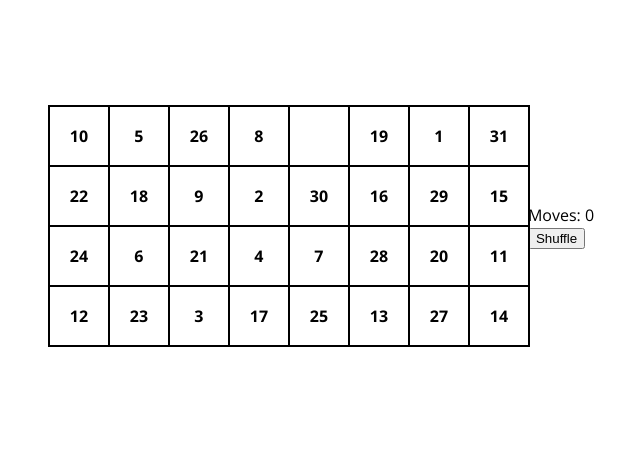
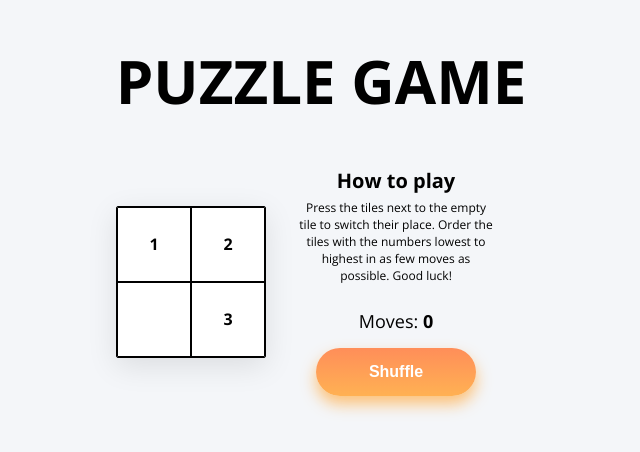
Before and after one commit to Hallonanton/react-puzzle, a Next.js app: page / in a window 1280 px wide. Shown: the part 182-634 px from the top of the page, without its empty margins (319-959 px from the left). Built offline with nearby package versions, Linux system fonts and the light colour scheme.

Commit message:
DEV: Styles and sucess popup

```diff
--- a/components/Controls.js
+++ b/components/Controls.js
@@ -5,16 +5,74 @@ import styled from '@emotion/styled'
   # Styles
 ==============================================================================*/
 
+const ControlWrapper = styled('div')`
+	display: flex;
+	flex-direction: column;
+	justify-content: center;
+	align-items: center;
+	width: 200px;
+	padding: 0px 30px;
+
+	.content {
+		margin-bottom: 25px;
+		text-align: center;
+
+		h2 {
+			font-size: 20px;
+			margin: 0px 0px 5px;
+		}
+
+		p {
+			margin: 0px;
+			font-size: 12px;
+		}
+	}
+
+	.moves {
+		font-size: 18px;
+		margin-bottom: 15px;
+
+		span {
+			font-weight: 700;
+		}
+	}
+`
+
+const Button = styled('button')`
+	width: 160px;
+	padding: 15px 25px;
+	border: 0px;
+	border-radius: 30px;
+	color: var(--btn-color);
+	background: var(--btn-bg);
+	box-shadow: 0 8px 15px #ffb253c7;
+	text-align: center;
+	font-weight: 700;
+	font-size: 16px;
+	cursor: pointer;
+	outline: none;
+	transition: all 250ms ease;
+
+	&:active {
+		transform: translateY(3px);
+		box-shadow: 0 4px 5px #ffb253c7;
+	}
+`
+
 
 /*==============================================================================
   # Component
 ==============================================================================*/
 
 const Controls = ({ moves, shuffle, buttonText }) => (
-	<div>
-		<div>Moves: {moves}</div>
-		<button onClick={shuffle}>{buttonText}</button>
-	</div>
+	<ControlWrapper>
+		<div className="content">
+			<h2>How to play</h2>
+			<p>Press the tiles next to the empty tile to switch their place. Order the tiles with the numbers lowest to highest in as few moves as possible. Good luck!</p>
+		</div>
+		<div className="moves">Moves: <span>{moves}</span></div>
+		<Button onClick={shuffle}>{buttonText}</Button>
+	</ControlWrapper>
 )
 
 export default Controls
--- a/components/Puzzle.js
+++ b/components/Puzzle.js
@@ -6,14 +6,20 @@ import styled from '@emotion/styled'
 ==============================================================================*/
 
 const PuzzleWrapper = styled('div')`
+  display: flex;
+  justify-content: center;
+  align-items: center;
   width: 100%;
 `
 
 const PuzzleBody = styled('div')`
   position: relative;
   width: 100%;
-  border: 1px solid black;
-  background-color: white;
+  border: 1px solid var(--main-text-color);
+  border-radius: 2px;
+  background-color: var(--secondary-bg-color);
+  box-shadow: var(--main-box-shadow);
+  overflow: hidden;
 `
 
 const PuzzlePiece = styled('div')`
@@ -21,8 +27,8 @@ const PuzzlePiece = styled('div')`
   display: flex;
   justify-content: center;
   align-items: center;
-  border: 1px solid black;
-  background-color: white;
+  border: 1px solid var(--main-text-color);
+  background-color: var(--secondary-bg-color);
   font-weight: 700;
   transition: all 250ms ease;
   box-sizing: border-box;
@@ -37,7 +43,7 @@ const PuzzlePiece = styled('div')`
   # Component
 ==============================================================================*/
 
-const Puzzle = ({ rows, columns, pieces, onClick, pieceSize = 60 }) => (
+const Puzzle = ({ rows, columns, pieces, onClick, pieceSize = 75 }) => (
   <PuzzleWrapper style={{
     maxWidth: `${columns*pieceSize}px`
   }}>
--- a/components/PuzzleHandler.js
+++ b/components/PuzzleHandler.js
@@ -2,10 +2,17 @@ import React, { Component, Fragment } from 'react'
 import styled from '@emotion/styled'
 import Controls from './Controls'
 import Puzzle from './Puzzle'
+import SucessPopup from './SucessPopup'
 
 /*==============================================================================
   # Styles
 ==============================================================================*/
+
+const Wrapper = styled('div')`
+  width: 100%;
+  display: flex;
+  justify-content: center;
+`
 
 
 /*==============================================================================
@@ -19,11 +26,12 @@ class PuzzleHandler extends Component {
   }
 
   state = {
-    rows: 4,
-    columns: 8,
+    rows: 2,
+    columns: 2,
     pieces: [],
     emptyPiece: null,
     completed: false,
+    showSucess: false,
     moves: 0
   }
 
@@ -78,7 +86,10 @@ class PuzzleHandler extends Component {
   }
 
   sucess = () => {
-    console.log('Sucess')
+    this.setState({
+      completed: true,
+      showSucess: true
+    })
   }
 
 
@@ -102,6 +113,7 @@ class PuzzleHandler extends Component {
       pieces: shuffledPices,
       emptyPiece: shuffledPices[shuffledPices.map(piece => piece.text).indexOf('')],
       completed: false,
+      showSucess: false,
       moves: 0
     })
   }
@@ -112,6 +124,12 @@ class PuzzleHandler extends Component {
     if ( this.areNeighbours(item, emptyPiece) ) {
       this.switchPlace(item, emptyPiece)
     }
+  }
+
+  closePopup = () => {
+    this.setState({
+      showSucess: false
+    })
   }
 
   /*
@@ -146,10 +164,10 @@ class PuzzleHandler extends Component {
 
   render () {
 
-    const { rows, columns, pieces, moves, completed } = this.state
+    const { rows, columns, pieces, moves, completed, showSucess } = this.state
 
     return (
-      <Fragment>
+      <Wrapper>
         <Puzzle
           rows={rows}
           columns={columns}
@@ -159,9 +177,15 @@ class PuzzleHandler extends Component {
         <Controls
           shuffle={this.shufflePieces}
           moves={moves}
-          buttonText={completed ? 'Play again' : 'Shuffle'}
+          buttonText={completed ? 'Play again!' : 'Shuffle'}
         />
-      </Fragment>
+        {showSucess &&
+          <SucessPopup
+            moves={moves}
+            closePopup={this.closePopup}
+          />
+         }
+      </Wrapper>
     )
   }
 }
--- /dev/null
+++ b/components/SucessPopup.js
@@ -0,0 +1,119 @@
+import React from 'react'
+import { keyframes } from '@emotion/core'
+import styled from '@emotion/styled'
+
+/*==============================================================================
+  # Styles
+==============================================================================*/
+
+const fadeIn = keyframes`
+  from {
+  	background-color: rgba(0,0,0,0);
+  }
+  to {
+  	background-color: rgba(0,0,0,0.3);
+  }
+`
+
+const reveal = keyframes`
+  from {
+  	opacity: 0;
+  	transform: translateY( 100px ) scale(0.5);
+  }
+  to {
+  	opacity: 1;
+  	transform: translateY( 0px ) scale(1);
+  }
+`
+
+const SucessPopup = styled('div')`
+  position: fixed;
+  top: 0;
+  left: 0;
+  display: flex;
+  justify-content: center;
+  align-items: center;
+  width: 100%;
+  height: 100%;
+  z-index: 999;
+  background-color: rgba(0,0,0,0.3);
+  animation: ${fadeIn} 500ms ease;
+
+  .content {
+    position: relative;
+    padding: 20px 30px;
+    background-color: var(--secondary-bg-color);
+    border: 2px solid var(--main-text-color);
+    border-radius: 2px;
+    text-align: center;
+    animation: ${reveal} 500ms cubic-bezier(0.175, 0.885, 0.32, 1.275);
+
+    h2 {
+      margin: 0 0 10px;
+    }
+
+    p {
+      margin: 0 0 20px;
+    }
+
+    img {
+      width: 100%;
+      max-width: 450px;
+    }
+  }
+`
+
+const CloseBtn = styled('button')`
+  position: absolute;
+  top: 10px;
+  right: 10px;
+  width: 20px;
+  height: 20px;
+  padding: 0px;
+  border: 0px;
+  border-radius: 50%;
+  background-color: var(--main-bg-color);
+  cursor: pointer;
+  outline: none;
+  box-shadow: none;
+
+  &::before,
+  &::after {
+    display: block;
+    content: "";
+    position: absolute;
+    top: 50%;
+    left: 50%;
+    height: 1px;
+    width: 60%;
+    background-color: var(--main-text-color);
+  }
+
+  &::before {
+    transform: translate(-50%, -50%) rotate(-45deg);
+  }
+
+  &::after {
+    transform: translate(-50%, -50%) rotate(45deg);
+  }
+`
+
+/*==============================================================================
+  # Component
+==============================================================================*/
+
+const Popup = ({ closePopup, moves }) => {
+
+	return (
+		<SucessPopup onClick={closePopup}>
+		  <div className="content">
+		    <CloseBtn />
+		    <h2>Congratulations!</h2>
+		    <p>You managed to beat the puzzle with {moves} {moves === 1 ? 'move' : 'moves'}!</p>
+		    <img src="https://media.giphy.com/media/l49JNZ87F3AmPoH0A/giphy.gif" />
+		  </div>
+		</SucessPopup>
+	)
+}
+
+export default Popup;
--- a/layout/Layout.js
+++ b/layout/Layout.js
@@ -7,6 +7,7 @@ import PageHead from './PageHead'
 
 const Wrapper = styled('div')`
   display: flex;
+  flex-direction: column;
   justify-content: center;
   align-items: center;
 	width: 100%;
@@ -24,9 +25,27 @@ const Layout = ({ children }) => (
     	{children}
     </Wrapper>
     <style global jsx>{`
+      :root {
+        --main-bg-color: #f4f6f9;
+        --secondary-bg-color: #fff;
+        --main-text-color: #000;
+        --main-box-shadow: 0 8px 30px rgba(0, 0, 0, 0.1);
+        --btn-color: #fff;
+        --btn-bg: linear-gradient(#ff8e59, #ffb153);
+      }
+
       body {
+        color: var(--main-text-color);
+        background-color: var(--main-bg-color);
         font-family: 'Open Sans', sans-serif;
       }
+
+      html, body, #__next, main {
+        padding: 0px;
+        margin: 0px;
+        min-height: 100vh;
+      }
+
     `}</style>
   </main>
 )
--- a/pages/index.js
+++ b/pages/index.js
@@ -1,10 +1,27 @@
+import styled from '@emotion/styled'
 import Layout from '../layout/Layout'
 import PuzzleHandler from '../components/PuzzleHandler'
 
-export default function Home() {
-  return (
-    <Layout>
-      <PuzzleHandler />
-    </Layout>
-  )
-}
+/*==============================================================================
+  # Styles
+==============================================================================*/
+
+const Hero = styled('h1')`
+	margin: 0px 0px 45px;
+	text-transform: uppercase;
+	font-size: 60px;
+`
+
+
+/*==============================================================================
+  # Component
+==============================================================================*/
+
+const Home = () => (
+  <Layout>
+  	<Hero>Puzzle game</Hero>
+    <PuzzleHandler />
+  </Layout>
+)
+
+export default Home;
```
